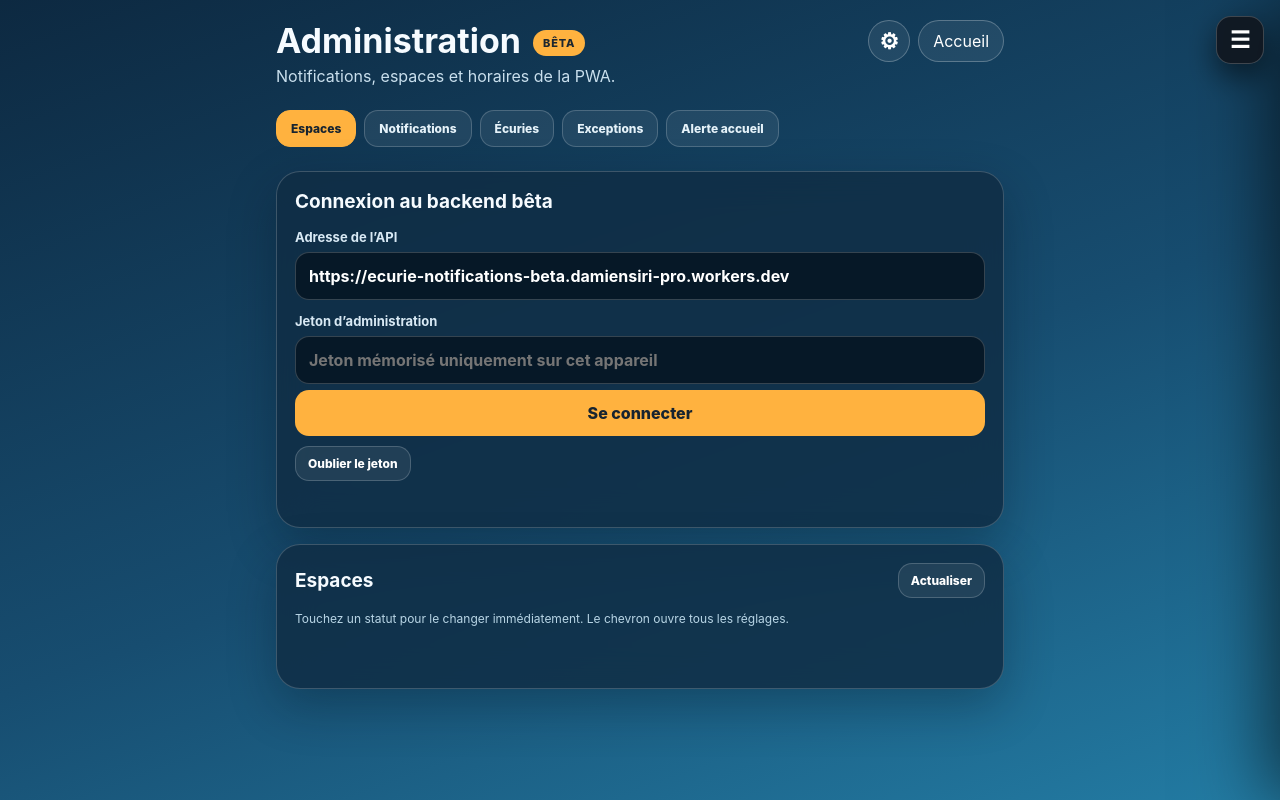
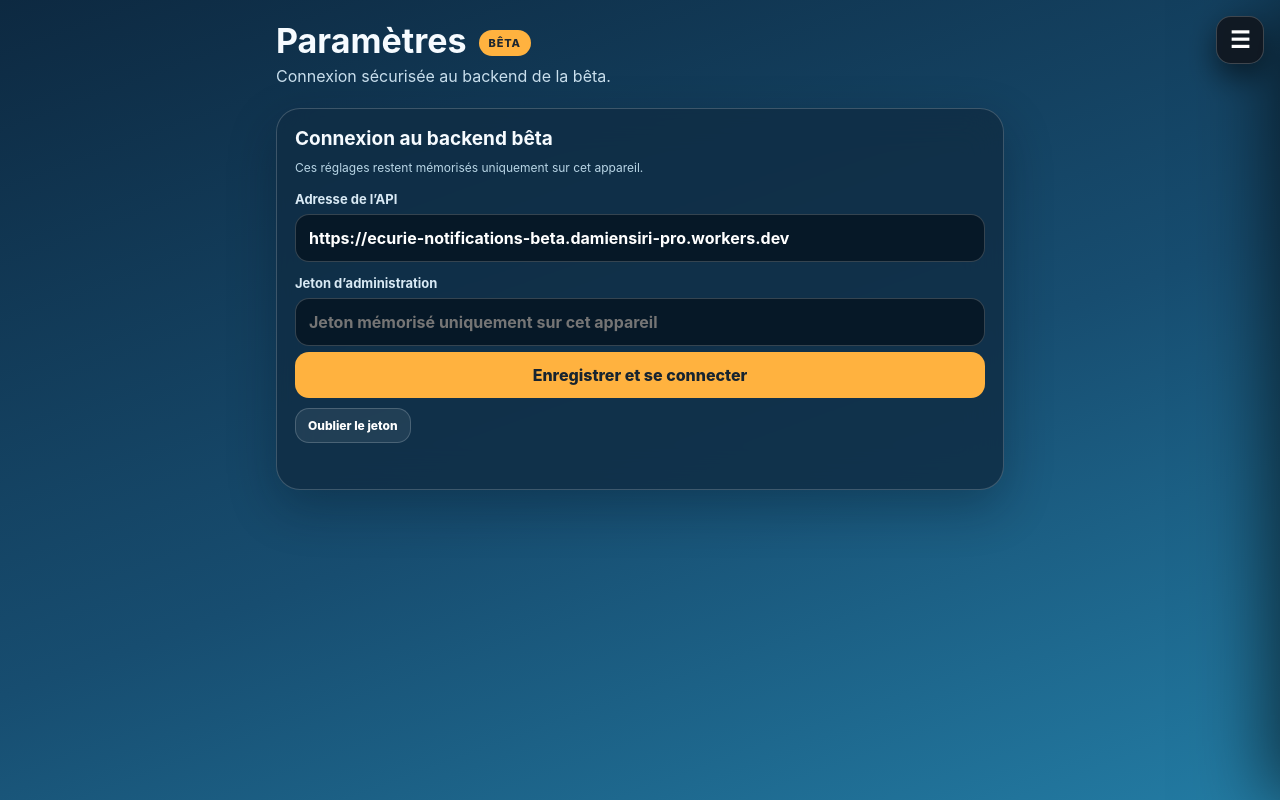
Before and after one commit to Damiensiri/backstage-beta, a website: page administration.html in a window 1280 px wide. Drawn offline with Linux system fonts and the light colour scheme.

Commit message:
Simplifie la navigation de l’administration

```diff
--- a/administration.html
+++ b/administration.html
@@ -3,7 +3,7 @@
 <head>
 <meta charset="UTF-8">
 <meta name="viewport" content="width=device-width,initial-scale=1,viewport-fit=cover">
-<title>Administration</title>
+<title>Espaces — Backstage bêta</title>
 <meta name="theme-color" content="#102b45">
 <link rel="stylesheet" href="assets/css/administration.css">
 <link rel="stylesheet" href="assets/css/backstage-shell.css">
@@ -13,37 +13,12 @@
   <header class="admin-header">
     <div class="admin-heading">
       <div class="admin-title-row">
-        <h1>Administration</h1>
+        <h1 id="adminPageTitle">Espaces</h1>
         <span class="environment">BÊTA</span>
       </div>
-      <p>Notifications, espaces et horaires de la PWA.</p>
-    </div>
-    <div class="header-actions">
-      <button id="settingsBtn" class="icon-button" type="button" aria-label="Ouvrir les paramètres" aria-expanded="false">⚙︎</button>
-      <a href="index.html">Accueil</a>
+      <p id="adminPageSubtitle">Statuts et horaires propres aux espaces de la PWA.</p>
     </div>
   </header>
-
-  <nav class="admin-tabs" aria-label="Sections d’administration">
-    <button type="button" data-section-button="spaces" class="active">Espaces</button>
-    <button type="button" data-section-button="notifications">Notifications</button>
-    <button type="button" data-section-button="general">Écuries</button>
-    <button type="button" data-section-button="exceptions">Exceptions</button>
-    <button type="button" data-section-button="home-alert">Alerte accueil</button>
-  </nav>
-
-  <section id="settingsPanel" class="panel connection-panel" aria-labelledby="connectionTitle" hidden>
-    <h2 id="connectionTitle">Connexion au backend bêta</h2>
-    <label>Adresse de l’API
-      <input id="apiUrl" type="url" inputmode="url" placeholder="https://…workers.dev">
-    </label>
-    <label>Jeton d’administration
-      <input id="adminToken" type="password" autocomplete="current-password" placeholder="Jeton mémorisé uniquement sur cet appareil">
-    </label>
-    <button id="connectBtn" type="button">Se connecter</button>
-    <button id="forgetTokenBtn" class="secondary forget-button" type="button">Oublier le jeton</button>
-    <p id="connectionStatus" class="status" role="status"></p>
-  </section>
 
   <div data-admin-section="notifications" hidden>
   <section class="panel" aria-labelledby="formTitle">
@@ -109,7 +84,8 @@
       <div id="spacePills" class="space-pills"></div>
       <p id="spaceListStatus" class="status" role="status"></p>
     </div>
-    <div id="spaceEditor" hidden>
+    <div id="spaceEditor" class="space-editor-overlay" hidden>
+    <div class="space-editor-sheet" role="dialog" aria-modal="true" aria-labelledby="spaceEditorTitle">
     <div class="panel">
       <div class="panel-heading">
         <h2 id="spaceEditorTitle">Modifier l’espace</h2>
@@ -133,6 +109,7 @@
       <p id="spaceSchedulesStatus" class="status" role="status"></p>
     </div>
     </div>
+    </div>
   </section>
 
   <section class="admin-section" data-admin-section="general" hidden>
@@ -143,9 +120,6 @@
       <button id="saveGeneralSchedulesBtn" type="button">Enregistrer les horaires des écuries</button>
       <p id="generalSchedulesStatus" class="status" role="status"></p>
     </div>
-  </section>
-
-  <section class="admin-section" data-admin-section="exceptions" hidden>
     <div class="panel">
       <h2>Exception de date</h2>
       <label>Date
@@ -174,6 +148,22 @@
       <p id="homeAlertStatus" class="status" role="status"></p>
     </div>
   </section>
+
+  <section id="settingsPanel" class="admin-section" data-admin-section="settings" aria-labelledby="connectionTitle" hidden>
+    <div class="panel connection-panel">
+      <h2 id="connectionTitle">Connexion au backend bêta</h2>
+      <p class="section-help">Ces réglages restent mémorisés uniquement sur cet appareil.</p>
+      <label>Adresse de l’API
+        <input id="apiUrl" type="url" inputmode="url" placeholder="https://…workers.dev">
+      </label>
+      <label>Jeton d’administration
+        <input id="adminToken" type="password" autocomplete="current-password" placeholder="Jeton mémorisé uniquement sur cet appareil">
+      </label>
+      <button id="connectBtn" type="button">Enregistrer et se connecter</button>
+      <button id="forgetTokenBtn" class="secondary forget-button" type="button">Oublier le jeton</button>
+      <p id="connectionStatus" class="status" role="status"></p>
+    </div>
+  </section>
 </main>
 <script src="assets/js/notification-format.js"></script>
 <script src="assets/js/administration.js"></script>
--- a/assets/css/administration.css
+++ b/assets/css/administration.css
@@ -12,20 +12,12 @@ button{cursor:pointer}
 [hidden]{display:none!important}
 
 .admin-shell{width:min(760px,100%);margin:auto;padding:calc(20px + env(safe-area-inset-top)) 16px calc(32px + env(safe-area-inset-bottom))}
-.admin-header{display:flex;align-items:flex-start;justify-content:space-between;gap:16px;margin-bottom:20px}
+.admin-header{display:flex;align-items:flex-start;justify-content:space-between;gap:16px;margin-bottom:20px;padding-right:62px}
 .admin-heading{min-width:0;flex:1}
 .admin-title-row{display:flex;align-items:center;gap:12px}
 .admin-header h1{font-size:34px;margin:0 0 4px;white-space:nowrap}
 .admin-header p{margin:0;color:#c9dfed;line-height:1.45}
-.admin-header a{color:#fff;text-decoration:none;border:1px solid #ffffff40;border-radius:999px;padding:10px 14px;background:#ffffff12}
-.header-actions{display:flex;align-items:center;gap:8px}
-.icon-button{width:42px;height:42px;padding:0;border:1px solid #ffffff40;border-radius:50%;background:#ffffff12;color:#fff;font-size:22px}
 .environment{display:inline-block;background:#ffb23f;color:#1d2730;font-size:11px;font-weight:800;letter-spacing:.08em;border-radius:999px;padding:6px 10px}
-
-.admin-tabs{display:flex;gap:8px;overflow-x:auto;padding:2px 0 8px;scrollbar-width:none}
-.admin-tabs::-webkit-scrollbar{display:none}
-.admin-tabs button{flex:0 0 auto;width:auto;padding:10px 14px;border:1px solid #ffffff30;background:#ffffff12;color:#e5f2f9;font-size:12px}
-.admin-tabs button.active{border-color:#ffb23f;background:#ffb23f;color:#172430}
 
 .panel{margin:16px 0;padding:18px;border:1px solid #ffffff30;border-radius:24px;background:#102d45d9;box-shadow:0 18px 48px #00101f4d;backdrop-filter:blur(18px)}
 .panel h2{font-size:19px;margin:0 0 16px}
@@ -111,7 +103,11 @@ button.secondary{width:auto;padding:9px 12px;border:1px solid #ffffff30;backgrou
 .quick-toggle{display:grid;grid-template-columns:1fr auto auto;align-items:center;gap:5px;padding:7px 8px;border-radius:12px;background:#ffffff08}
 .quick-toggle span{font-size:10px;font-weight:800;color:#c9dfed}
 .quick-toggle button{width:auto;padding:6px 7px}
-#spaceEditor{scroll-margin-top:14px}
+body.space-editor-open{overflow:hidden}
+.space-editor-overlay{position:fixed;z-index:1100;inset:0;display:grid;align-items:center;padding:calc(16px + env(safe-area-inset-top)) 16px calc(16px + env(safe-area-inset-bottom));background:#020914c7;backdrop-filter:blur(7px)}
+.space-editor-sheet{width:min(700px,100%);max-height:min(88dvh,850px);margin:auto;overflow-y:auto;overscroll-behavior:contain;border:1px solid #ffffff38;border-radius:28px;background:#0d2b43;box-shadow:0 28px 80px #000b}
+.space-editor-sheet .panel{margin:0;border:0;border-radius:0;background:transparent;box-shadow:none;backdrop-filter:none}
+.space-editor-sheet .panel+.panel{border-top:1px solid #ffffff24}
 .two-columns{display:grid;grid-template-columns:1fr 1fr;gap:10px}
 .schedule-grid{display:grid;gap:8px;margin-bottom:14px}
 .schedule-row{display:grid;grid-template-columns:minmax(84px,1fr) 105px 105px;align-items:center;gap:8px;padding:9px;border-radius:14px;background:#071b2b80}
@@ -124,11 +120,12 @@ button.danger{border:1px solid #ffaaa766;background:#d05a5a2e;color:#ffc0bd}
 button.compact{width:auto;padding:8px 10px;font-size:11px}
 
 @media(max-width:520px){
-  .admin-header{display:block}
+  .admin-header{display:block;padding-right:58px}
   .admin-title-row{justify-content:space-between;gap:8px}
   .admin-header h1{font-size:28px}
   .environment{flex:0 0 auto;padding:4px 7px;font-size:8px;letter-spacing:.04em;white-space:nowrap}
-  .header-actions{margin-top:14px}
+  .space-editor-overlay{align-items:end;padding:calc(10px + env(safe-area-inset-top)) 0 0}
+  .space-editor-sheet{width:100%;max-height:92dvh;margin:0;border-radius:26px 26px 0 0;border-bottom:0;padding-bottom:env(safe-area-inset-bottom)}
   .quick-options{grid-template-columns:1fr}
   .schedule-row{grid-template-columns:82px 1fr 1fr}
 }
--- a/assets/js/administration.js
+++ b/assets/js/administration.js
@@ -1,7 +1,7 @@
 (function(){
   const elements={
-    settingsButton:document.getElementById("settingsBtn"),
-    settingsPanel:document.getElementById("settingsPanel"),
+    pageTitle:document.getElementById("adminPageTitle"),
+    pageSubtitle:document.getElementById("adminPageSubtitle"),
     apiUrl:document.getElementById("apiUrl"),
     token:document.getElementById("adminToken"),
     connect:document.getElementById("connectBtn"),
@@ -59,12 +59,6 @@
   elements.apiUrl.value=storedUrl;
   elements.token.value=storedToken;
 
-  function toggleSettings(force){
-    const open=typeof force==="boolean"?force:elements.settingsPanel.hidden;
-    elements.settingsPanel.hidden=!open;
-    elements.settingsButton.setAttribute("aria-expanded",String(open));
-  }
-
   function settings(){
     return{
       base:elements.apiUrl.value.trim().replace(/\/$/,""),
@@ -103,7 +97,6 @@
       localStorage.setItem("notifications_beta_admin_token",config.token);
       render();
       setStatus(elements.connectionStatus,`${alerts.length} alerte(s) chargée(s).`,"success");
-      toggleSettings(false);
     }catch(error){
       setStatus(elements.connectionStatus,error.message,"error");
     }
@@ -123,10 +116,9 @@
       render();
       renderOperations();
       setStatus(elements.connectionStatus,"Administration connectée.","success");
-      toggleSettings(false);
     }catch(error){
       setStatus(elements.connectionStatus,error.message,"error");
-      toggleSettings(true);
+      showSection("settings");
     }
   }
 
@@ -247,7 +239,8 @@
     const space=operations.spaces.find(item=>item.slug===slug);
     elements.spaceEditorTitle.textContent=`Modifier ${space?.label||"l’espace"}`;
     elements.spaceEditor.hidden=false;
-    elements.spaceEditor.scrollIntoView({behavior:"smooth",block:"start"});
+    document.body.classList.add("space-editor-open");
+    elements.closeSpaceEditor.focus();
   }
 
   function renderSelectedSpace(){
@@ -487,7 +480,6 @@
   });
 
   elements.connect.addEventListener("click",loadAll);
-  elements.settingsButton.addEventListener("click",()=>toggleSettings());
   elements.forgetToken.addEventListener("click",()=>{
     localStorage.removeItem("notifications_beta_admin_token");
     elements.token.value="";
@@ -498,27 +490,39 @@
   elements.cancel.addEventListener("click",resetForm);
 
   function showSection(name){
-    const selected=document.querySelector(`[data-section-button="${name}"]`)||document.querySelector('[data-section-button="spaces"]');
-    document.querySelectorAll("[data-section-button]").forEach(item=>item.classList.toggle("active",item===selected));
+    const sections={
+      spaces:{title:"Espaces",subtitle:"Statuts et horaires propres aux espaces de la PWA."},
+      notifications:{title:"Notifications",subtitle:"Publication des informations et envoi des notifications push."},
+      general:{title:"Horaires",subtitle:"Horaires des écuries et exceptions de date."},
+      "home-alert":{title:"Alertes",subtitle:"Bandeau d’information affiché sur l’accueil de la PWA."},
+      settings:{title:"Paramètres",subtitle:"Connexion sécurisée au backend de la bêta."}
+    };
+    const selectedName=sections[name]?name:"spaces";
     document.querySelectorAll("[data-admin-section]").forEach(section=>{
-      section.hidden=section.dataset.adminSection!==selected.dataset.sectionButton;
+      section.hidden=section.dataset.adminSection!==selectedName;
     });
+    if(selectedName!=="spaces")closeSpaceEditor();
+    elements.pageTitle.textContent=sections[selectedName].title;
+    elements.pageSubtitle.textContent=sections[selectedName].subtitle;
+    document.title=`${sections[selectedName].title} — Backstage bêta`;
     const url=new URL(window.location.href);
-    url.searchParams.set("section",selected.dataset.sectionButton);
+    url.searchParams.set("section",selectedName);
     history.replaceState(null,"",url);
   }
-
-  document.querySelectorAll("[data-section-button]").forEach(button=>{
-    button.addEventListener("click",()=>{
-      showSection(button.dataset.sectionButton);
-    });
-  });
 
   showSection(new URLSearchParams(window.location.search).get("section")||"spaces");
 
   elements.spaceSelect.addEventListener("change",renderSelectedSpace);
-  elements.closeSpaceEditor.addEventListener("click",()=>{
+  function closeSpaceEditor(){
     elements.spaceEditor.hidden=true;
+    document.body.classList.remove("space-editor-open");
+  }
+  elements.closeSpaceEditor.addEventListener("click",closeSpaceEditor);
+  elements.spaceEditor.addEventListener("click",event=>{
+    if(event.target===elements.spaceEditor)closeSpaceEditor();
+  });
+  document.addEventListener("keydown",event=>{
+    if(event.key==="Escape"&&!elements.spaceEditor.hidden)closeSpaceEditor();
   });
   elements.saveSpace.addEventListener("click",async()=>{
     const slug=elements.spaceSelect.value;
@@ -642,6 +646,6 @@
   if(storedToken){
     loadAll();
   }else{
-    toggleSettings(true);
+    showSection("settings");
   }
 })();
--- a/assets/js/backstage-shell.js
+++ b/assets/js/backstage-shell.js
@@ -6,7 +6,8 @@
     ["Notifications","administration.html?section=notifications","🔔"],
     ["Horaires","administration.html?section=general","🕘"],
     ["Alertes","administration.html?section=home-alert","⚠️"],
-    ["Utilisateurs","#","👤",true]
+    ["Utilisateurs","#","👤",true],
+    ["Paramètres","administration.html?section=settings","⚙️"]
   ];
   const button=document.createElement("button");
   button.className="backstage-menu-button";
@@ -24,12 +25,18 @@
   title.textContent="Navigation";
   const nav=document.createElement("nav");
   const current=location.pathname.split("/").pop()||"index.html";
+  const currentSection=new URLSearchParams(location.search).get("section")||"spaces";
   links.forEach(([label,href,icon,disabled])=>{
     const link=document.createElement("a");
     link.href=href;
     link.innerHTML=`<span aria-hidden="true">${icon}</span><span>${label}</span>`;
     if(disabled){link.classList.add("is-disabled");link.setAttribute("aria-disabled","true");}
-    if(href.split("?")[0]===current)link.classList.add("is-current");
+    const [linkPath,query=""]=href.split("?");
+    const linkSection=new URLSearchParams(query).get("section");
+    const isCurrent=linkPath===current&&(
+      linkPath!=="administration.html"||linkSection===currentSection
+    );
+    if(isCurrent)link.classList.add("is-current");
     nav.append(link);
   });
   panel.append(title,nav);
```
Also changed, not shown: test/safety.test.js (+14 -0 lines).
